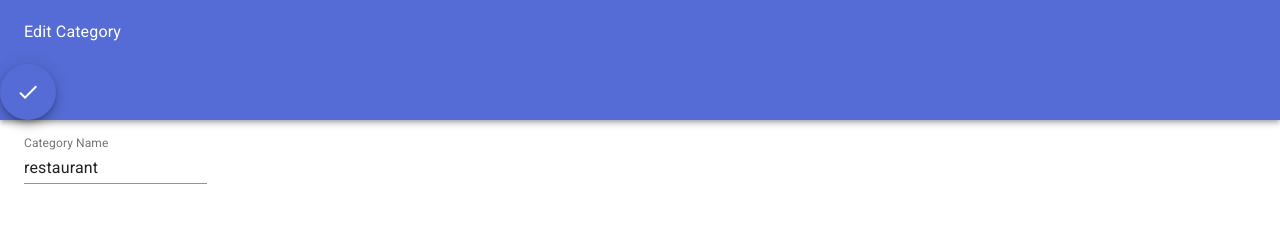
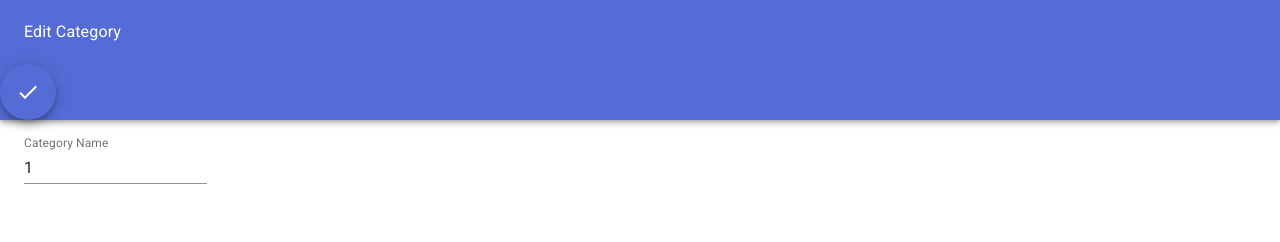
Before and after one commit to shootermv/welldone-software-exam, a React (Create React App) app: page /categories/1 in a window 1280 px wide. Shown: the top 242 px of the page. Built offline with nearby package versions, Linux system fonts and the light colour scheme.

Commit message:
editcategory - accessing route param

```diff
--- a/src/components/EditCategory.js
+++ b/src/components/EditCategory.js
@@ -7,8 +7,10 @@ import Container from "@material-ui/core/Container";
 import Fab from "@material-ui/core/Fab";
 import DoneIcon from "@material-ui/icons/Done";
 
-export default function EditCategory({ history }) {
-  const [value, setValues] = React.useState("restaurant");
+export default function EditCategory({ history, match }) {
+  const [value, setValues] = React.useState(
+    match.params.id !== "new" ? match.params.id : ""
+  );
 
   const handleChange = name => event => {
     setValues(event.target.value);
```
